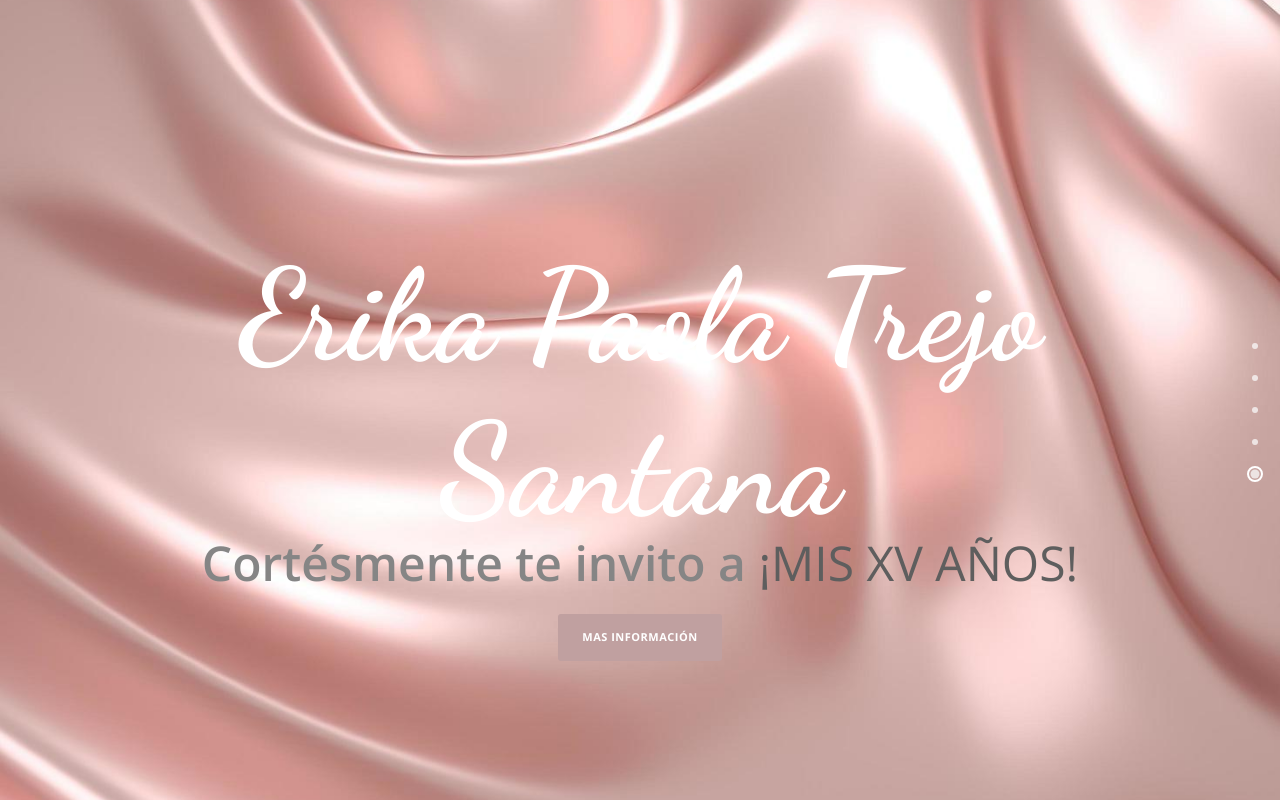
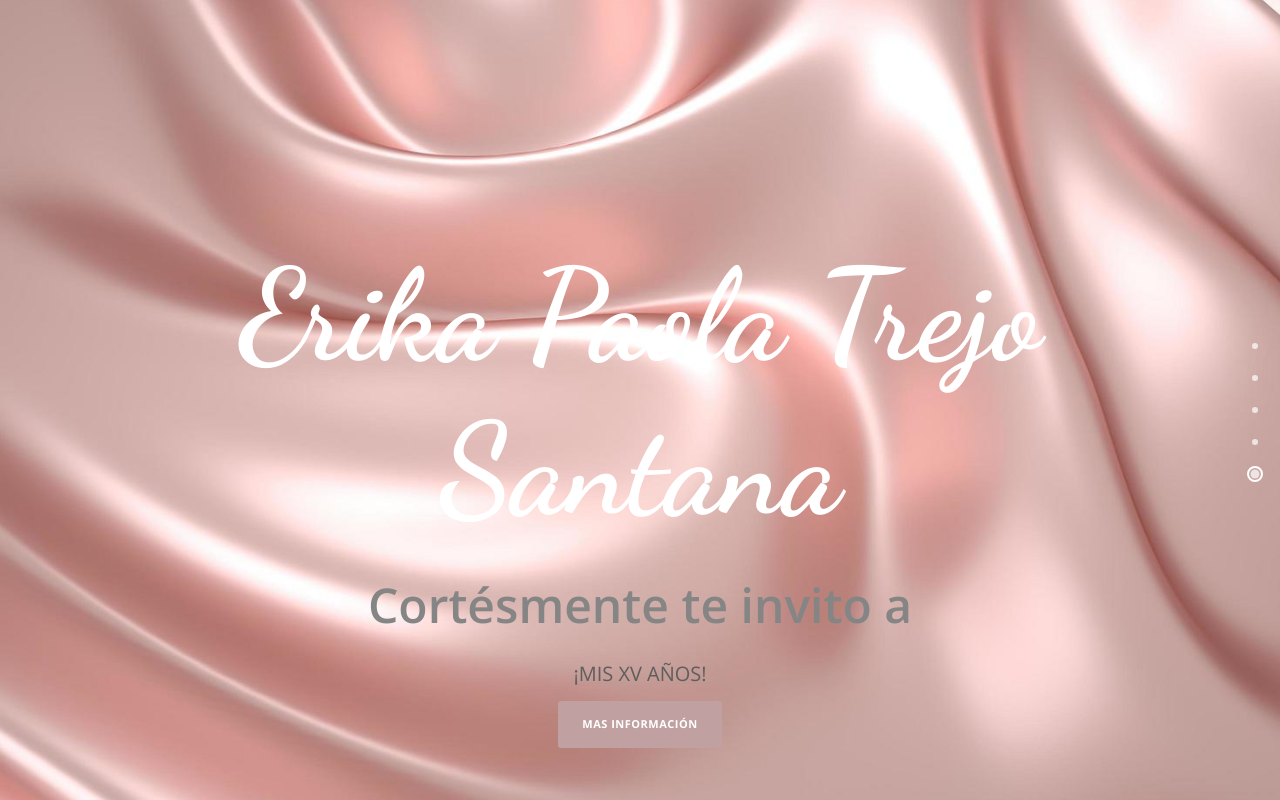
Before and after one commit to braurick/invitacion, a plain HTML site: page index.html in a window 1280 px wide. Shown: the top 800 px of the page. Drawn offline with nearby package versions, Linux system fonts and the light colour scheme; a web font is replaced by a local one.

Commit message:
Update index.html

```diff
--- a/index.html
+++ b/index.html
@@ -53,17 +53,24 @@ https://templatemo.com/tm-526-vanilla
         </ul>
     </div>
 
-    <div class="parallax-content baner-content" id="home">
+     <div class="parallax-content baner-content" id="home">
         <div class="container">
             <div class="first-content">
                 <h1 style="color: #ffffff; font-family: Dancing Script, cursive; font-weight: 700; text-transform: capitalize;">Erika Paola Trejo Santana</h1>
-                <span style="color: #5e5e5e;"><em style="color: #858585;">Cortésmente te invito a </em> ¡MIS XV AÑOS!</span>
+                <br>
+                <br>
+                <span style="color: #5e5e5e;"><em style="color: #858585;">Cortésmente te invito a </em></span>
+                <br>
+                <div>
+                <br>
+                <h2 style="color: #5e5e5e;">¡MIS XV AÑOS!</h2>
+                </div>
                 <div class="primary-button">
                     <a href="#services">Mas Información</a>
                 </div>
             </div>
         </div>
-    </div>
+     </div>
 
 
     <div class="service-content" id="services">
```
